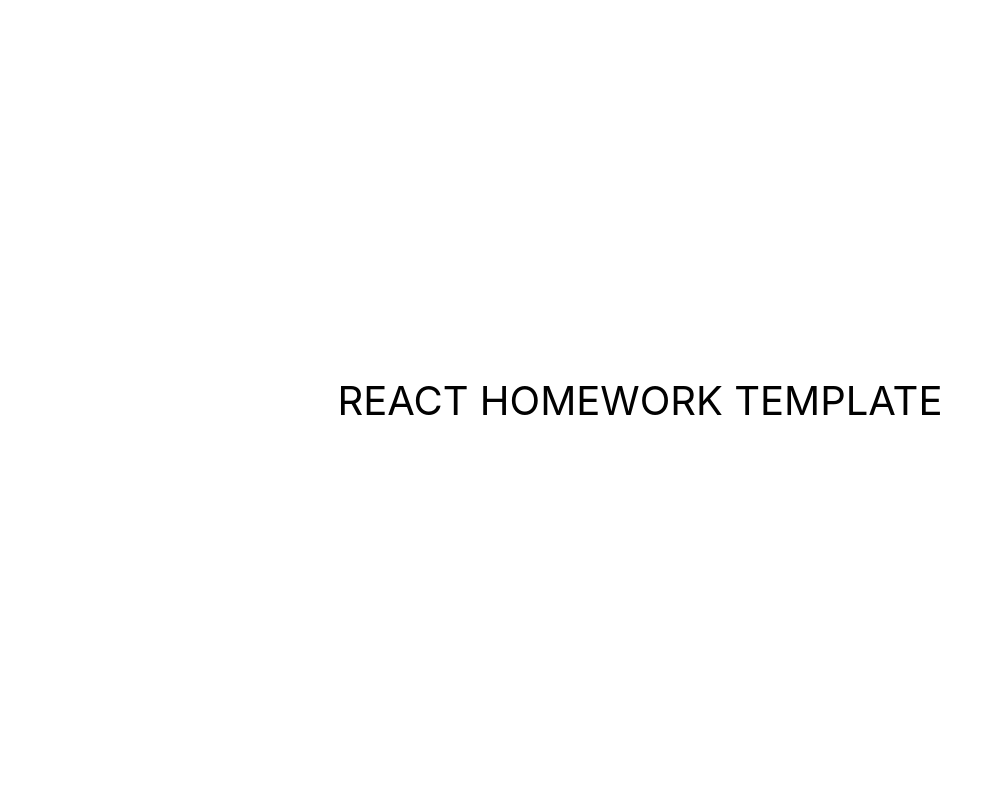
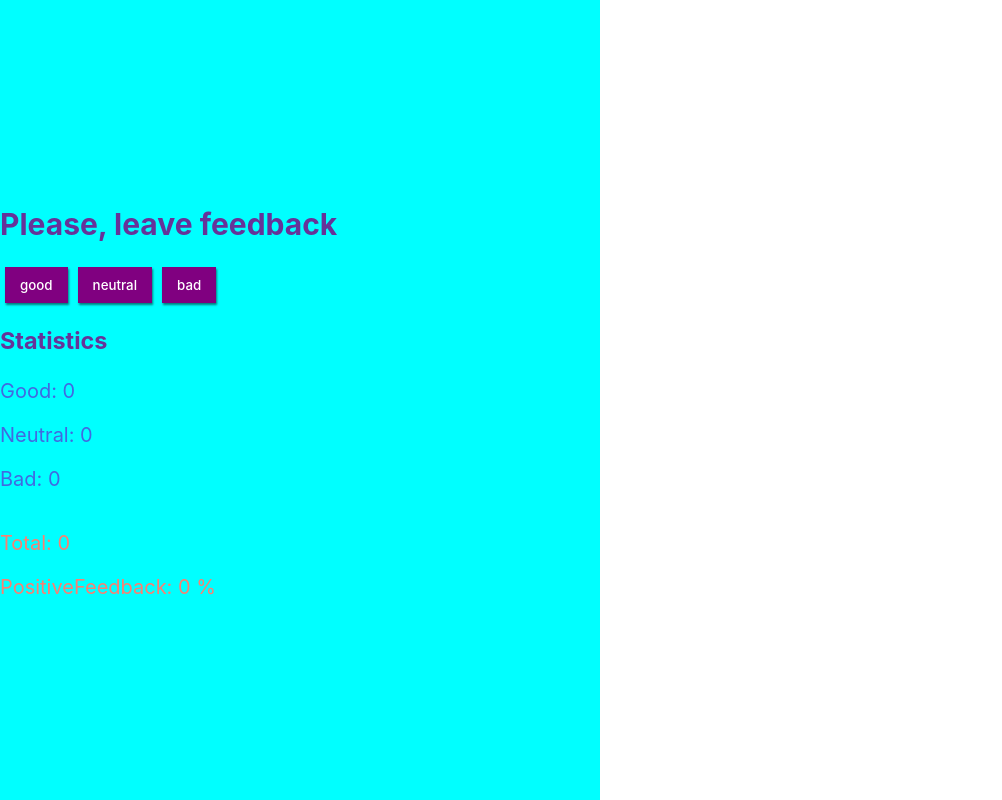
Before and after one commit to Luydmyla/goit-react-hw-02-feedback, a React (Create React App) app: page / in a window 1280 px wide. Shown: the whole page, without its empty margins (0-1002 px from the left). Built offline with nearby package versions, Linux system fonts and the light colour scheme.

Commit message:
added task 1,2
-on progress

```diff
--- a/src/components/App.jsx
+++ b/src/components/App.jsx
@@ -1,17 +1,20 @@
+import Feedback from 'components/Feedback'
+
 export const App = () => {
   return (
     <div
-      style={{
-        height: '100vh',
-        display: 'flex',
-        justifyContent: 'center',
-        alignItems: 'center',
-        fontSize: 40,
-        textTransform: 'uppercase',
-        color: '#010101',
-      }}
+      // style={{
+      //   height: '100vh',
+      //   display: 'flex',
+      //   justifyContent: 'center',
+      //   alignItems: 'center',
+      //   fontSize: 40,
+      //   textTransform: 'uppercase',
+      //   color: '#010101',
+      // }}
     >
-      React homework template
+     <Feedback />
+
     </div>
   );
 };
--- /dev/null
+++ b/src/components/Feedback/Feedback.css
@@ -0,0 +1,36 @@
+.Feedback {
+  width: 600px;
+  height: 100vh;
+  display: flex;
+  flex-direction: column;
+  justify-content: center;
+  /* align-items: center; */
+  /* font-size: 40px; */
+  font-size: 20px;
+  /* text-transform: uppercase; */
+  color: #010101;
+  background-color: aqua;
+}
+.Statistics__title {
+  color: rebeccapurple;
+}
+.Statistics__value {
+  color: royalblue;
+}
+.Statistics__total {
+  color: salmon;
+}
+.Feedback__button {
+  border: none;
+  padding: 10px 15px;
+  background-color: purple;
+  color: #fff;
+  font-weight: 500;
+  margin-left: 5px;
+  margin-right: 5px;
+  font-family: inherit;
+  cursor: pointer;
+  outline: none;
+  box-shadow: 1px 2px 2px 0 rgb(0 0 0 / 0.5);
+  transition: box-shadow 250ms linear;
+}
--- /dev/null
+++ b/src/components/Feedback/Feedback.js
@@ -0,0 +1,89 @@
+import { Component } from 'react';
+import './Feedback.css';
+
+class Feedback extends Component {
+  static defaultProps = {
+    initialGood: 0,
+    initialNeutral: 0,
+    initialBad: 0,
+  };
+  state = {
+    good: this.props.initialGood,
+    neutral: this.props.initialNeutral,
+    bad: this.props.initialBad,
+  };
+  handleGood = () => {
+    this.setState(prevState => ({
+      good: prevState.good + 1,
+    }));
+  };
+  handleNeutral = () => {
+    this.setState(prevState => ({
+      neutral: prevState.neutral + 1,
+    }));
+  };
+  handleBad = () => {
+    this.setState(prevState => ({
+      bad: prevState.bad + 1,
+    }));
+  };
+
+  render() {
+    const countGood = this.state.good;
+    const countNeutral = this.state.neutral;
+    const countBad = this.state.bad;
+    console.log(countGood);
+    const countTotalFeedback = countGood + countNeutral + countBad;
+    const countPositiveFeedbackPercentage =
+      countTotalFeedback === 0 ? '0' : (countGood / countTotalFeedback) * 100;
+    console.log(countTotalFeedback);
+    console.log(countPositiveFeedbackPercentage);
+    return (
+      <div className="Feedback">
+        <div>
+          <h2 className="Statistics__title"> Please, leave feedback </h2>
+          <div>
+            <button
+              type="button"
+              //   onClick={() => {
+              //     console.log('клікнули на good');
+              //   }}
+              onClick={this.handleGood}
+              className="Feedback__button"
+            >
+              good
+            </button>
+            <button
+              type="button"
+              onClick={this.handleNeutral}
+              className="Feedback__button"
+            >
+              neutral
+            </button>
+            <button
+              type="button"
+              onClick={this.handleBad}
+              className="Feedback__button"
+            >
+              bad
+            </button>
+          </div>
+        </div>
+
+        <div className="Statistics__value">
+          <h3 className="Statistics__title">Statistics</h3>
+          <div>
+            <p> Good: {this.state.good} </p>
+            <p> Neutral: {this.state.neutral} </p>
+            <p> Bad: {this.state.bad} </p>
+          </div>
+        </div>
+        <div className="Statistics__total">
+          <p> Total: {countTotalFeedback} </p>
+          <p> PositiveFeedback: {countPositiveFeedbackPercentage} % </p>
+        </div>
+      </div>
+    );
+  }
+}
+export default Feedback;
--- /dev/null
+++ b/src/components/Feedback/index.js
@@ -0,0 +1 @@
+export { default } from './Feedback';
```
Also changed, not shown: 1 other file (tests, documents, lock files or other folders).
